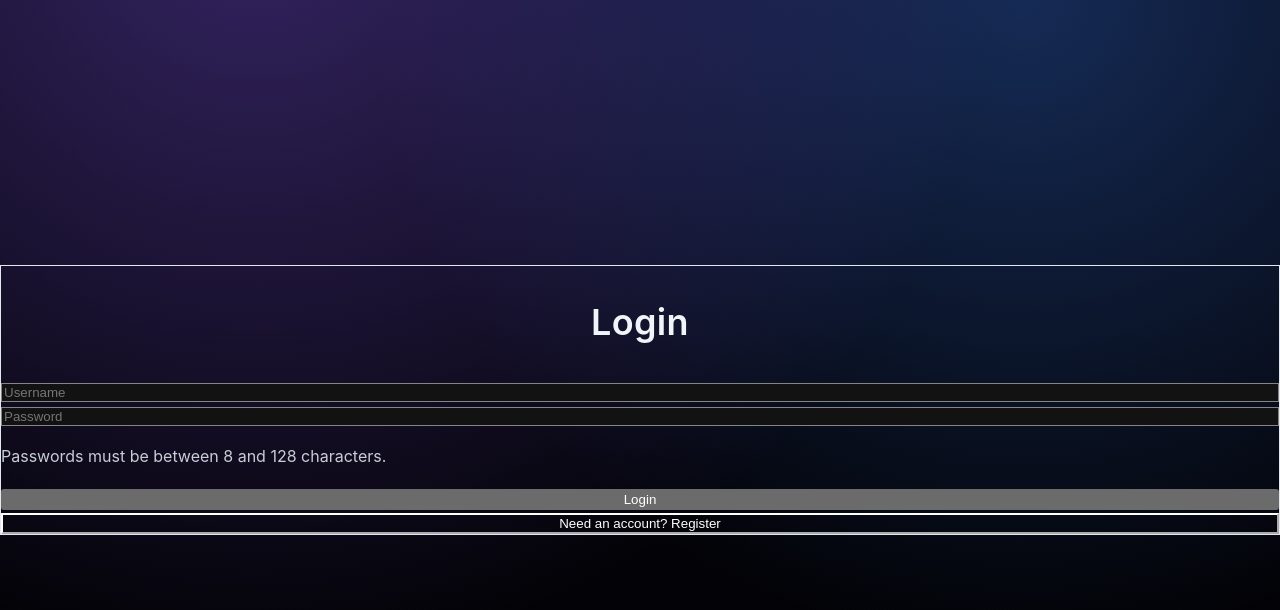
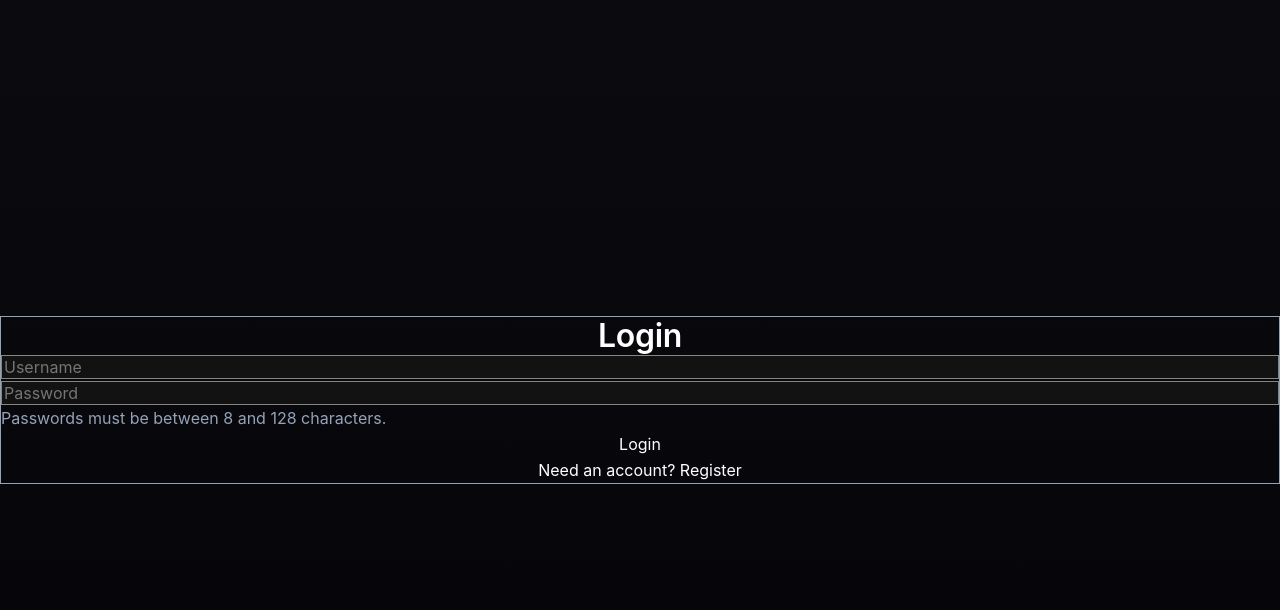
Before and after one commit to abehlok2/Navigator, a React (Vite) app in the folder apps/web/: page /auth in a window 1280 px wide. Shown: the top 610 px of the page. Built offline with nearby package versions, Linux system fonts and the light colour scheme; no server answers.

Commit message:
Update global.css

```diff
--- a/apps/web/src/styles/global.css
+++ b/apps/web/src/styles/global.css
@@ -3,226 +3,181 @@
 @tailwind utilities;
 
 :root {
-  /* Color tokens */
-  --color-background-primary: #0a0a0f;
-  --color-background-secondary: #12121a;
-  --color-background-tertiary: #1a1a26;
-  --color-surface-glass-light: rgba(26, 26, 38, 0.6);
-  --color-surface-glass-dark: rgba(10, 10, 15, 0.72);
-  --color-surface-glass-highlight: rgba(59, 130, 246, 0.2);
-  --color-accent-mission-purple: #8b5cf6;
-  --color-accent-orbital-blue: #3b82f6;
-  --color-status-success: #10b981;
-  --color-status-warning: #f59e0b;
-  --color-status-danger: #ef4444;
-  --color-glow-primary: rgba(139, 92, 246, 0.35);
-  --color-glow-secondary: rgba(59, 130, 246, 0.4);
-  --color-glow-danger: rgba(239, 68, 68, 0.45);
+  /* Simplified color tokens */
+  --color-bg-primary: #0a0a0f;
+  --color-bg-secondary: #12121a;
+  --color-surface: rgba(255, 255, 255, 0.05);
+  --color-border: rgba(255, 255, 255, 0.1);
+  --color-text-primary: #ffffff;
+  --color-text-secondary: #94a3b8;
+  --color-accent: #8b5cf6;
 
-  /* Typography tokens */
-  --font-family-primary: "Inter", "Helvetica Neue", Arial, sans-serif;
-  --font-family-mono: "JetBrains Mono", "Fira Code", "SFMono-Regular", Menlo, monospace;
-  --font-size-nano: 10px;
-  --font-size-xs: 12px;
-  --font-size-sm: 14px;
-  --font-size-md: 16px;
-  --font-size-lg: 18px;
-  --font-size-xl: 20px;
-  --font-size-h4: 24px;
-  --font-size-h3: 30px;
-  --font-size-h2: 36px;
-  --font-size-h1: 48px;
-  --font-weight-regular: 400;
-  --font-weight-medium: 500;
-  --font-weight-semibold: 600;
-  --font-weight-bold: 700;
-  --line-height-tight: 1.2;
-  --line-height-normal: 1.5;
-  --line-height-relaxed: 1.7;
-  --line-height-display: 1.1;
+  /* Spacing scale (4px base) */
+  --space-1: 0.25rem; /* 4px */
+  --space-2: 0.5rem;  /* 8px */
+  --space-3: 0.75rem; /* 12px */
+  --space-4: 1rem;    /* 16px */
+  --space-5: 1.25rem; /* 20px */
+  --space-6: 1.5rem;  /* 24px */
+  --space-8: 2rem;    /* 32px */
+  --space-10: 2.5rem; /* 40px */
+  --space-12: 3rem;   /* 48px */
 
-  /* Animation tokens */
-  --transition-duration-base: 200ms;
-  --transition-easing: cubic-bezier(0.4, 0, 0.2, 1);
+  /* Border radius */
+  --radius-sm: 0.5rem;
+  --radius-md: 0.75rem;
+  --radius-lg: 1rem;
+  --radius-xl: 1.5rem;
+
+  /* Transitions */
+  --transition-fast: 150ms;
+  --transition-base: 200ms;
+  --transition-slow: 300ms;
 
   color-scheme: dark;
 }
 
 html {
   scroll-behavior: smooth;
-  background-color: var(--color-background-primary);
+  background-color: var(--color-bg-primary);
 }
 
 body {
-  font-family: var(--font-family-primary);
-  font-size: var(--font-size-md);
-  font-weight: var(--font-weight-regular);
-  line-height: var(--line-height-normal);
-  background: radial-gradient(circle at 20% -10%, rgba(139, 92, 246, 0.35), transparent 55%),
-    radial-gradient(circle at 80% 0%, rgba(59, 130, 246, 0.3), transparent 50%),
-    linear-gradient(180deg, #050510 0%, #030308 55%, #020205 100%);
-  color: #e2e8f0;
+  font-family: "Inter", -apple-system, BlinkMacSystemFont, "Segoe UI", sans-serif;
+  font-size: 16px;
+  line-height: 1.6;
+  color: var(--color-text-secondary);
+  background: linear-gradient(180deg, #0a0a0f 0%, #050509 100%);
   margin: 0;
   min-height: 100vh;
   -webkit-font-smoothing: antialiased;
   -moz-osx-font-smoothing: grayscale;
-  text-rendering: optimizeLegibility;
-  background-attachment: fixed;
 }
 
 * {
   box-sizing: border-box;
 }
 
+/* Remove transition from ALL elements by default */
 *,
 *::before,
 *::after {
-  transition: background-color var(--transition-duration-base) var(--transition-easing),
-    border-color var(--transition-duration-base) var(--transition-easing),
-    color var(--transition-duration-base) var(--transition-easing),
-    box-shadow var(--transition-duration-base) var(--transition-easing),
-    transform var(--transition-duration-base) var(--transition-easing);
+  transition: none;
 }
 
+/* Only add transitions to interactive elements */
+button,
+a,
+input,
+select,
+textarea,
+[role="button"] {
+  transition: background-color var(--transition-base) ease-out,
+              border-color var(--transition-base) ease-out,
+              color var(--transition-base) ease-out,
+              opacity var(--transition-base) ease-out,
+              transform var(--transition-base) ease-out;
+}
+
+/* Links */
 a {
-  color: var(--color-accent-orbital-blue);
+  color: var(--color-accent);
   text-decoration: none;
+  transition: color var(--transition-base) ease-out;
 }
 
 a:hover {
-  color: var(--color-accent-mission-purple);
+  color: #a78bfa;
 }
 
+/* Selection */
 ::selection {
-  background: rgba(139, 92, 246, 0.4);
-  color: #f8fafc;
+  background: rgba(139, 92, 246, 0.3);
+  color: #ffffff;
 }
 
+/* Focus styles */
 :focus-visible {
-  outline: 2px solid var(--color-accent-mission-purple);
-  outline-offset: 3px;
-  box-shadow: 0 0 0 4px rgba(139, 92, 246, 0.25);
+  outline: 2px solid var(--color-accent);
+  outline-offset: 2px;
 }
 
-body::-webkit-scrollbar,
-*::-webkit-scrollbar {
-  width: 10px;
+/* Scrollbar */
+::-webkit-scrollbar {
+  width: 8px;
+  height: 8px;
 }
 
-body::-webkit-scrollbar-track,
-*::-webkit-scrollbar-track {
+::-webkit-scrollbar-track {
   background: transparent;
 }
 
-body::-webkit-scrollbar-thumb,
-*::-webkit-scrollbar-thumb {
-  background: linear-gradient(180deg, var(--color-accent-orbital-blue), var(--color-accent-mission-purple));
-  border-radius: 9999px;
-  border: 2px solid rgba(10, 10, 15, 0.85);
-  box-shadow: inset 0 0 6px rgba(139, 92, 246, 0.35);
+::-webkit-scrollbar-thumb {
+  background: rgba(148, 163, 184, 0.3);
+  border-radius: 4px;
 }
 
-body {
-  scrollbar-width: thin;
-  scrollbar-color: var(--color-accent-mission-purple) transparent;
+::-webkit-scrollbar-thumb:hover {
+  background: rgba(148, 163, 184, 0.5);
 }
 
-.glass-surface {
-  background: var(--color-surface-glass-light);
-  backdrop-filter: blur(18px) saturate(180%);
-  -webkit-backdrop-filter: blur(18px) saturate(180%);
-  border: 1px solid rgba(148, 163, 184, 0.12);
-  box-shadow: 0 20px 45px -20px var(--color-glow-primary), 0 0 0 1px rgba(255, 255, 255, 0.04);
-  border-radius: 16px;
+/* Firefox scrollbar */
+* {
+  scrollbar-width: thin;
+  scrollbar-color: rgba(148, 163, 184, 0.3) transparent;
 }
 
-.glass-surface--dark {
-  background: var(--color-surface-glass-dark);
-  box-shadow: 0 24px 50px -22px var(--color-glow-secondary), 0 0 0 1px rgba(255, 255, 255, 0.03);
-}
-
-.glass-outline {
-  border: 1px solid rgba(148, 163, 184, 0.18);
-  box-shadow: inset 0 1px 0 rgba(255, 255, 255, 0.04), 0 0 15px -5px var(--color-glow-primary);
-}
-
-.code-text {
-  font-family: var(--font-family-mono);
-  font-size: var(--font-size-sm);
-  line-height: var(--line-height-relaxed);
-}
-
-h1,
-h2,
-h3,
-h4,
-h5,
-h6 {
-  font-weight: var(--font-weight-semibold);
-  letter-spacing: 0.01em;
-  color: #f1f5f9;
+/* Typography */
+h1, h2, h3, h4, h5, h6 {
+  font-weight: 600;
+  letter-spacing: -0.01em;
+  color: var(--color-text-primary);
+  margin: 0;
+  line-height: 1.2;
 }
 
 h1 {
-  font-size: var(--font-size-h1);
-  line-height: var(--line-height-display);
+  font-size: 2.5rem; /* 40px */
 }
 
 h2 {
-  font-size: var(--font-size-h2);
+  font-size: 2rem; /* 32px */
 }
 
 h3 {
-  font-size: var(--font-size-h3);
+  font-size: 1.5rem; /* 24px */
 }
 
 h4 {
-  font-size: var(--font-size-h4);
+  font-size: 1.25rem; /* 20px */
 }
 
 p {
-  font-size: var(--font-size-md);
-  line-height: var(--line-height-relaxed);
-  color: rgba(226, 232, 240, 0.88);
-}
-
-small,
-.caption {
-  font-size: var(--font-size-xs);
-  color: rgba(148, 163, 184, 0.88);
+  margin: 0;
+  line-height: 1.6;
 }
 
 strong {
-  font-weight: var(--font-weight-semibold);
+  font-weight: 600;
 }
 
-hr {
-  border: none;
-  height: 1px;
-  background: linear-gradient(90deg, transparent, rgba(148, 163, 184, 0.2), transparent);
-  margin: 2rem 0;
+/* Utility classes */
+.glass-surface {
+  background: rgba(255, 255, 255, 0.05);
+  backdrop-filter: blur(12px);
+  border: 1px solid rgba(255, 255, 255, 0.1);
+  border-radius: var(--radius-xl);
 }
 
-.shadow-glow {
-  box-shadow: 0 0 35px -10px var(--color-glow-primary);
+.text-balance {
+  text-wrap: balance;
 }
 
-.shadow-glow--secondary {
-  box-shadow: 0 0 35px -12px var(--color-glow-secondary);
-}
-
-.shadow-glow--danger {
-  box-shadow: 0 0 35px -12px var(--color-glow-danger);
-}
-
-.fade-in {
-  animation: fadeIn var(--transition-duration-base) var(--transition-easing);
-}
-
+/* Animations */
 @keyframes fadeIn {
   from {
     opacity: 0;
-    transform: translateY(6px);
+    transform: translateY(8px);
   }
   to {
     opacity: 1;
@@ -230,38 +185,71 @@ hr {
   }
 }
 
-@keyframes glass-card-in {
-  0% {
+@keyframes slideIn {
+  from {
     opacity: 0;
-    transform: translateY(16px) scale(0.97);
-    filter: blur(6px);
+    transform: translateX(-16px);
   }
-  100% {
+  to {
     opacity: 1;
-    transform: translateY(0) scale(1);
-    filter: blur(0);
+    transform: translateX(0);
   }
 }
 
-@keyframes glass-card-out {
-  0% {
+@keyframes scaleIn {
+  from {
+    opacity: 0;
+    transform: scale(0.95);
+  }
+  to {
     opacity: 1;
-    transform: translateY(0) scale(1);
-    filter: blur(0);
-  }
-  100% {
-    opacity: 0;
-    transform: translateY(12px) scale(0.96);
-    filter: blur(4px);
+    transform: scale(1);
   }
 }
 
-@layer utilities {
-  .animate-glass-card-in {
-    animation: glass-card-in 0.6s var(--transition-easing) forwards;
-  }
+.animate-fade-in {
+  animation: fadeIn var(--transition-base) ease-out;
+}
 
-  .animate-glass-card-out {
-    animation: glass-card-out 0.45s var(--transition-easing) forwards;
+.animate-slide-in {
+  animation: slideIn var(--transition-base) ease-out;
+}
+
+.animate-scale-in {
+  animation: scaleIn var(--transition-base) ease-out;
+}
+
+/* Remove excessive spacing from form elements */
+input,
+select,
+textarea {
+  font-family: inherit;
+  font-size: inherit;
+}
+
+/* Improve button reset */
+button {
+  font-family: inherit;
+  font-size: inherit;
+  line-height: inherit;
+  cursor: pointer;
+  border: none;
+  background: none;
+  padding: 0;
+  margin: 0;
+}
+
+button:disabled {
+  cursor: not-allowed;
+}
+
+/* Reduce motion for users who prefer it */
+@media (prefers-reduced-motion: reduce) {
+  *,
+  *::before,
+  *::after {
+    animation-duration: 0.01ms !important;
+    animation-iteration-count: 1 !important;
+    transition-duration: 0.01ms !important;
   }
 }
```
